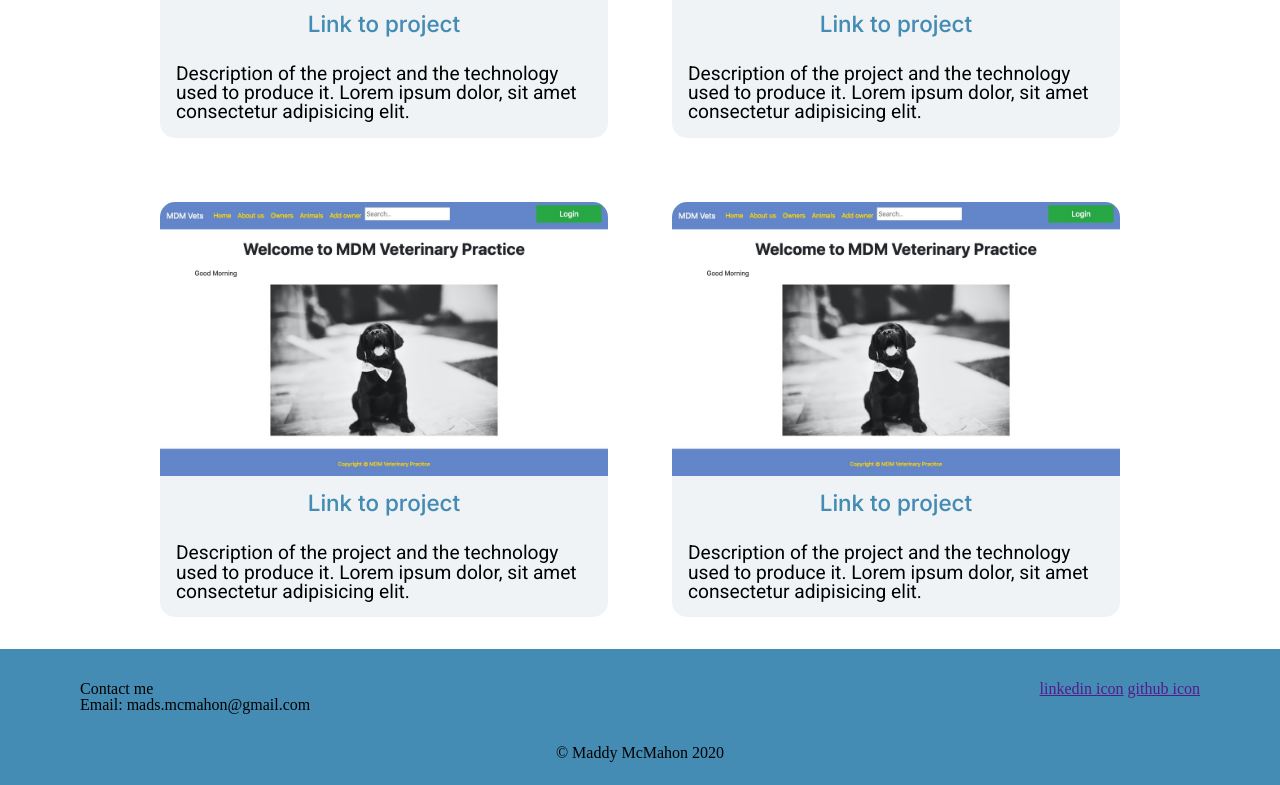
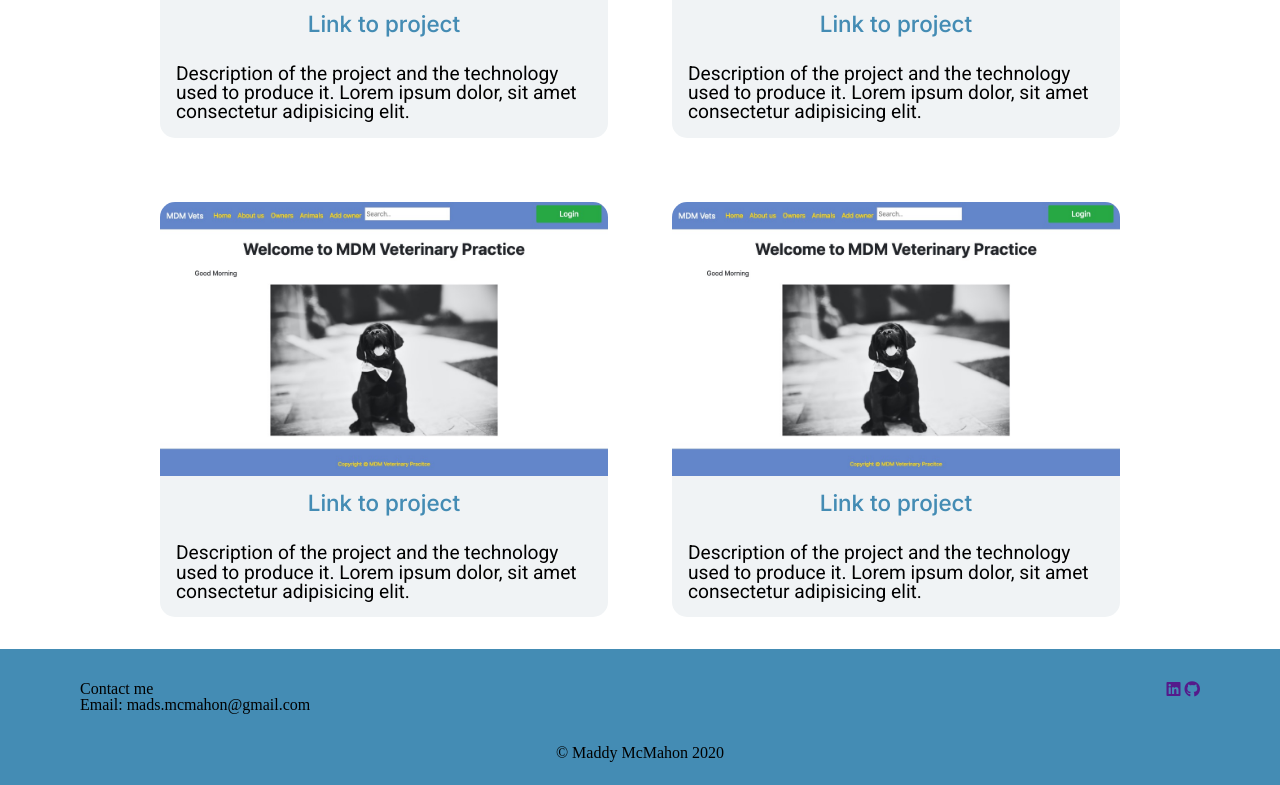
Before and after one commit to mdm106/Personal-Portfolio, a website: page src/components.html in a window 1280 px wide. Shown: the part 1920-2705 px from the top of the page. Drawn offline with nearby package versions, Linux system fonts and the light colour scheme.

Commit message:
Font awesome script added, and linkedin and github logos added

```diff
--- a/src/components.html
+++ b/src/components.html
@@ -12,7 +12,7 @@
     <link rel="icon" type="image/x-icon" href="favicon.ico"/>
 
     <link rel="stylesheet" href="css/style.css"> <!-- change to style.min.css at end of repro -->
-
+    <script src="https://kit.fontawesome.com/da4cbb9308.js" crossorigin="anonymous"></script>
     <!-- <script src="scripts.js" defer></script> -->
 
 </head>
@@ -144,8 +144,8 @@
                 <p class="footer__text-small">Email: mads.mcmahon@gmail.com</p>
             </div>
             <div class="footer__socials">
-                <a class="footer__links" href="">linkedin icon</a>
-                <a class="footer__links" href="">github icon</a>
+                <a class="footer__links" href=""><i class="fab fa-linkedin"></i></a>
+                <a class="footer__links" href=""><i class="fab fa-github"></i></a>
             </div>
         </div>
         <div class="footer__copy">
```
